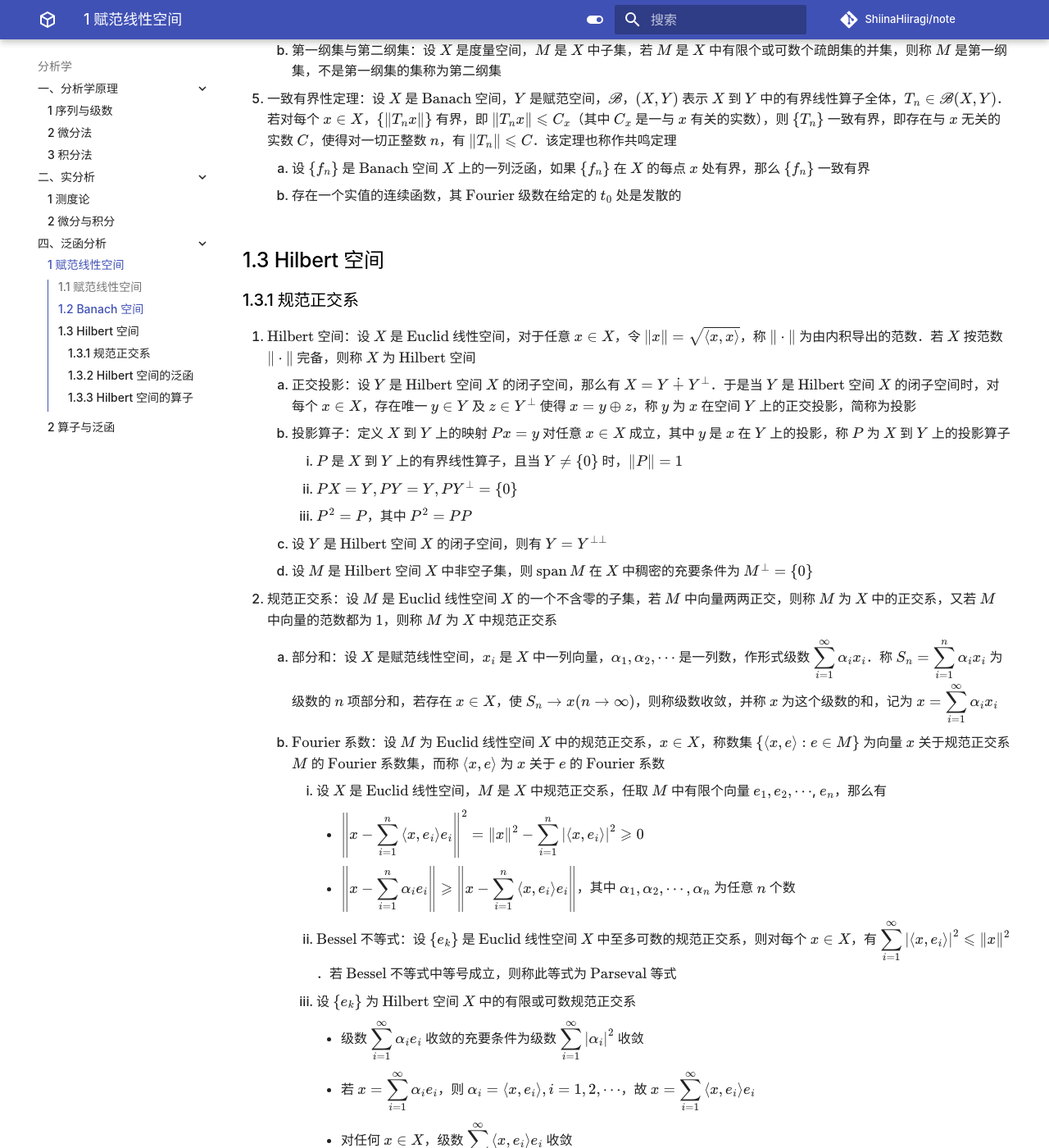
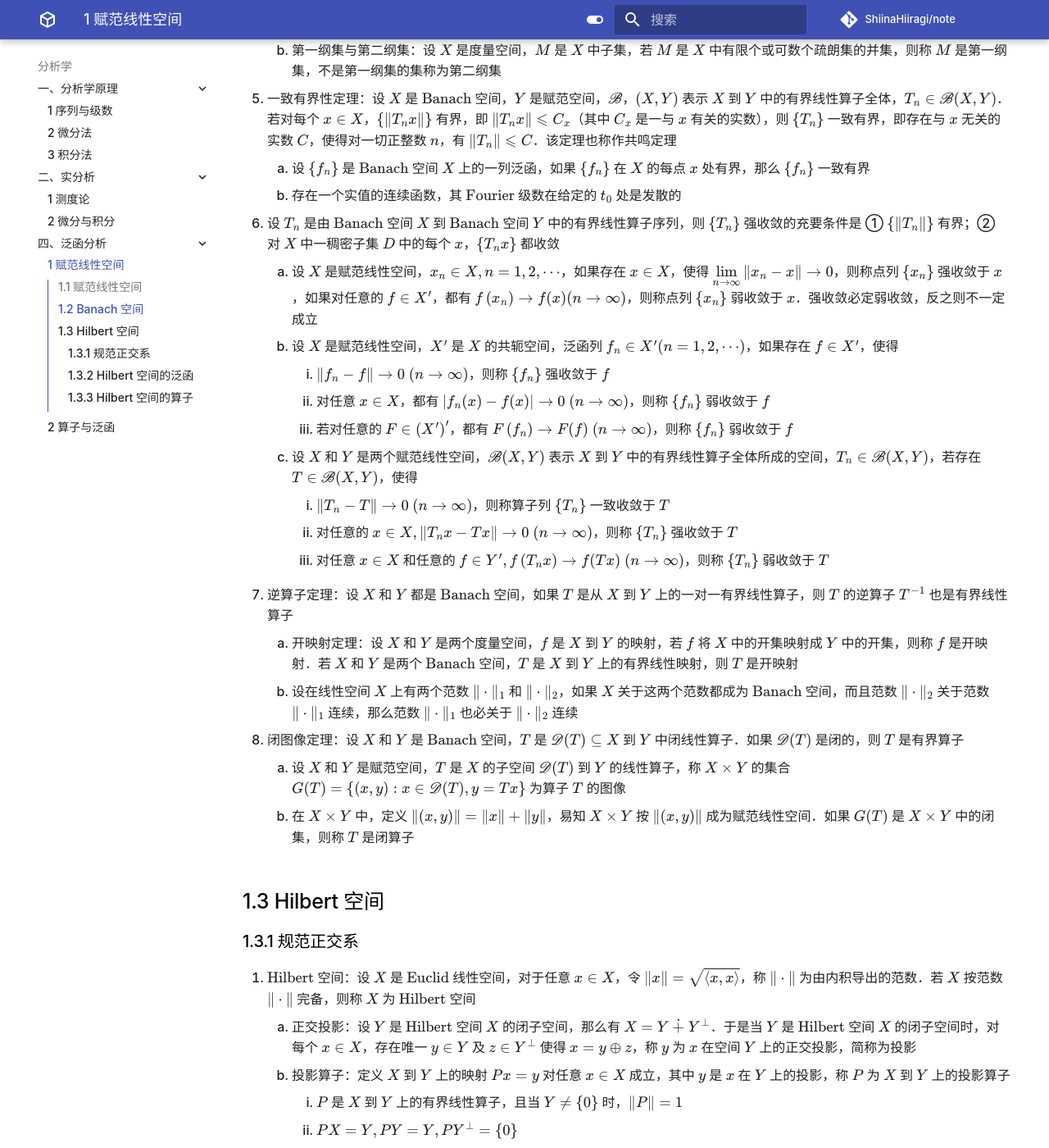
Before and after one commit to ShiinaHiiragi/note, an MkDocs documentation site: the page built from docs/anly/func/norm.md, in a window 1280 px wide and 1400 px high, scrolled down 2030 px. Shown: the whole window at 82% size. Built offline with MkDocs 1.6.1 and Material for MkDocs 9.7.7, drawn with Linux system fonts in a browser that asks for light colours; comment, search, counter and statistics services are not loaded.

Commit message:
add theorem

```diff
--- a/docs/anly/func/norm.md
+++ b/docs/anly/func/norm.md
@@ -40,6 +40,22 @@
 5. 一致有界性定理：设 $X$ 是 $\text{Banach}$ 空间，$Y$ 是赋范空间，$\mathscr{B}$，$(X, Y)$ 表示 $X$ 到 $Y$ 中的有界线性算子全体，$T_{n} \in \mathscr{B}(X, Y)$．若对每个 $x \in X$，$\left\{\left\|T_{n} x\right\|\right\}$ 有界，即 $\left\|T_{n} x\right\| \leqslant C_{x}$（其中 $C_{x}$ 是一与 $x$ 有关的实数），则 $\left\{T_{n}\right\}$ 一致有界，即存在与 $x$ 无关的实数 $C$，使得对一切正整数 $n$，有 $\left\|T_{n}\right\| \leqslant C$．该定理也称作共鸣定理
     1. 设 $\left\{f_{n}\right\}$ 是 $\text{Banach}$ 空间 $X$ 上的一列泛函，如果 $\left\{f_{n}\right\}$ 在 $X$ 的每点 $x$ 处有界，那么 $\left\{f_{n}\right\}$ 一致有界
     2. 存在一个实值的连续函数，其 $\text{Fourier}$ 级数在给定的 $t_{0}$ 处是发散的
+6. 设 $T_{n}$ 是由 $\text{Banach}$ 空间 $X$ 到 $\text{Banach}$ 空间 $Y$ 中的有界线性算子序列，则 $\left\{T_{n}\right\}$ 强收敛的充要条件是 ① $\left\{\left\|T_{n}\right\|\right\}$ 有界；② 对 $X$ 中一稠密子集 $D$ 中的每个 $x$，$\left\{T_{n} x\right\}$ 都收敛
+    1. 设 $X$ 是赋范线性空间，$x_{n} \in X, n=1,2, \cdots$，如果存在 $x \in X$，使得 ${\displaystyle \lim_{n \rightarrow \infty} \left\|x_{n}-x\right\| \rightarrow 0}$，则称点列 $\left\{x_{n}\right\}$ 强收敛于 $x$，如果对任意的 $f \in X^{\prime}$，都有 $f\left(x_{n}\right) \rightarrow f(x)(n \rightarrow \infty)$，则称点列 $\left\{x_{n}\right\}$ 弱收敛于 $x$．强收敛必定弱收敛，反之则不一定成立
+    2. 设 $X$ 是赋范线性空间，$X^{\prime}$ 是 $X$ 的共轭空间，泛函列 $f_{n} \in X^{\prime}(n=1,2, \cdots)$，如果存在 $f \in X^{\prime}$，使得
+        1. $\left\|f_{n}-f\right\| \rightarrow 0 \ (n \rightarrow \infty)$，则称 $\left\{f_{n}\right\}$ 强收敛于 $f$
+        2. 对任意 $x \in X$，都有 $| f_{n}(x)-f(x)| \to 0 \ (n \rightarrow \infty)$，则称 $\left\{f_{n}\right\}$ 弱收敛于 $f$
+        3. 若对任意的 $F \in\left(X^{\prime}\right)^{\prime}$，都有 $F\left(f_{n}\right) \rightarrow F(f) \ (n \rightarrow \infty)$，则称 $\left\{f_{n}\right\}$ 弱收敛于 $f$
+    3. 设 $X$ 和 $Y$ 是两个赋范线性空间，$\mathscr{B}(X, Y)$ 表示 $X$ 到 $Y$ 中的有界线性算子全体所成的空间，$T_{n} \in \mathscr{B}(X, Y)$，若存在 $T \in \mathscr{B}(X, Y)$，使得
+        1. $\left\|T_{n}-T\right\| \rightarrow 0 \ (n \rightarrow \infty)$，则称算子列 $\left\{T_{n}\right\}$ 一致收敛于 $T$
+        2. 对任意的 $x \in X,\left\|T_{n} x-T x\right\| \rightarrow 0 \ (n \rightarrow \infty)$，则称 $\left\{T_{n}\right\}$ 强收敛于 $T$
+        3. 对任意 $x \in X$ 和任意的 $f \in Y^{\prime}, f\left(T_{n} x\right) \rightarrow f(T x) \ (n \rightarrow \infty)$，则称 $\left\{T_{n}\right\}$ 弱收敛于 $T$
+7. 逆算子定理：设 $X$ 和 $Y$ 都是 $\text{Banach}$ 空间，如果 $T$ 是从 $X$ 到 $Y$ 上的一对一有界线性算子，则 $T$ 的逆算子 $T^{-1}$ 也是有界线性算子
+    1. 开映射定理：设 $X$ 和 $Y$ 是两个度量空间，$f$ 是 $X$ 到 $Y$ 的映射，若 $f$ 将 $X$ 中的开集映射成 $Y$ 中的开集，则称 $f$ 是开映射．若 $X$ 和 $Y$ 是两个 $\text{Banach}$ 空间，$T$ 是 $X$ 到 $Y$ 上的有界线性映射，则 $T$ 是开映射
+    2. 设在线性空间 $X$ 上有两个范数 $\|\cdot\|_{1}$ 和 $\|\cdot\|_{2}$，如果 $X$ 关于这两个范数都成为 $\text{Banach}$ 空间，而且范数 $\|\cdot\|_{2}$ 关于范数 $\|\cdot\|_{1}$ 连续，那么范数 $\|\cdot\|_{1}$ 也必关于 $\|\cdot\|_{2}$ 连续
+8. 闭图像定理：设 $X$ 和 $Y$ 是 $\text{Banach}$ 空间，$T$ 是 $\mathscr{D}(T) \subseteq X$ 到 $Y$ 中闭线性算子．如果 $\mathscr{D}(T)$ 是闭的，则 $T$ 是有界算子
+    1. 设 $X$ 和 $Y$ 是赋范空间，$T$ 是 $X$ 的子空间 $\mathscr{D}(T)$ 到 $Y$ 的线性算子，称 $X \times Y$ 的集合 $G(T)=\{(x, y): x \in \mathscr{D}(T), y=T x\}$ 为算子 $T$ 的图像
+    2. 在 $X \times Y$ 中，定义 $\|(x, y)\|=\|x\|+\|y\|$，易知 $X \times Y$ 按 $\|(x, y)\|$ 成为赋范线性空间．如果 $G(T)$ 是 $X \times Y$ 中的闭集，则称 $T$ 是闭算子
 
 ## 1.3 Hilbert 空间
 ### 1.3.1 规范正交系
```
